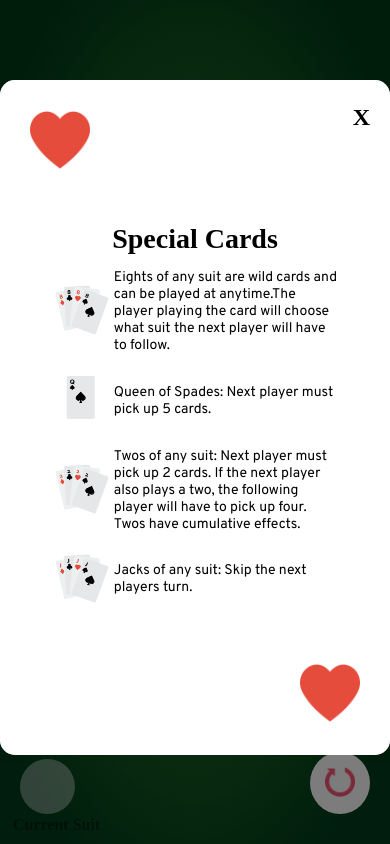
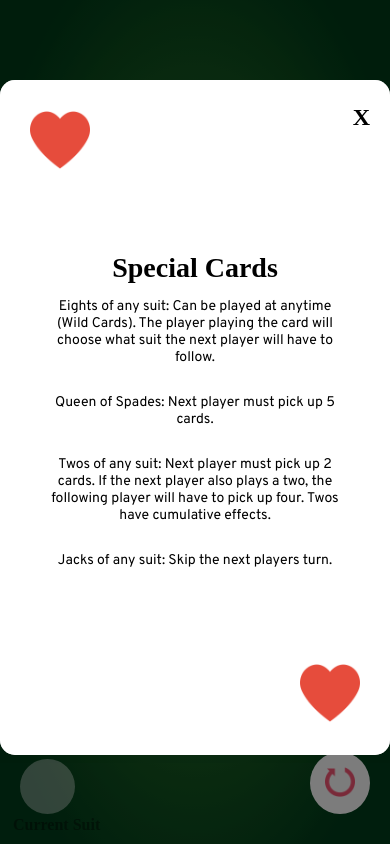
Before and after one commit to GitMoney19/dianna-ricky_project4, a website: page index.html in a window 390 px wide. Both pictures are taken after a click on the button 240 px from the left and 545 px from the top of the page. Drawn offline with nearby package versions, Linux system fonts and the light colour scheme; files that its build step writes are made by us from their sources; a web font is replaced by a local one.

Commit message:
updated to be responsive, cleaned up JS and styling sheet

```diff
--- a/dev/scripts/app.js
+++ b/dev/scripts/app.js
@@ -150,7 +150,7 @@ app.removeFromPile = function (code) {
 app.sortHand = function () {
     // app.userHand.sort((a, b) => parseInt(a.value) - parseInt(b.value));
     let suitValueA;
-    let suitValueB
+    let suitValueB;
     app.userHand.sort((a, b) => {
         if (a.suit === "DIAMONDS") {
             suitValueA = 1 + parseInt(a.value);
@@ -319,6 +319,7 @@ app.computerTurn = function () {
     console.log('');
     console.log(`My Turn (${app.userHand.length} cards in hand)`);
     app.endOfGame();
+    app.endOfGameButton();
 }
 
 // Go through all cards in computer hand to check for available rules
@@ -404,8 +405,6 @@ app.searchHand = function (hand, code) {
 
 app.startGame = function () {
     app.newDeck();
-
-
 }
 
 // Start app
@@ -432,7 +431,6 @@ app.startButton = function () {
     });
 }
 
-
 // Overlay Specific Pieces
 
 app.overlayVisible = function () {
@@ -452,7 +450,6 @@ app.specialCardsOverlay = function () {
         $(".specialCardsOverlay").toggleClass("visible");
     });
 }
-
 
 // Restart Section
 
@@ -508,9 +505,9 @@ app.endOfGame = function () {
         $(".endRemark").append(`<h2>${loseMessage}</h2>`);
         $(".endImage").append(`<img src="assets/001-dislike.png"></img>`);
     }
-
 }
 
+app.endOfGameButton = function () {
     $(".endButton").on("click", function () {
         app.userHand = [];
         app.computerHand = []
@@ -528,6 +525,7 @@ app.endOfGame = function () {
 
         $(".endScreen").toggleClass("visible");
     });
+}
 
 
 app.rulesPickUp = function (valueOfPlayed, suitOfPlayed) {
@@ -546,16 +544,6 @@ app.rulesPickUp = function (valueOfPlayed, suitOfPlayed) {
             app.randomSuit();
         }
     }
-
-    // in the event that other 2's were previously played, accumulate their value
-    // if (app.garbageHand[currentGarbageIndex - 3].value === 3) {
-    //     app.dealCards(8);
-    // } else if (app.garbageHand[currentGarbageIndex - 2].value === 2 &&
-    //     app.garbageHand.length >= 2) {
-    //     app.dealCards(6);
-    // } else if (app.garbageHand[currentGarbageIndex - 1].value === 1) {
-    //     app.dealCards(4);
-    // }
 
     app.rulesQueen(valueOfPlayed, suitOfPlayed);
     app.rulesJack(valueOfPlayed);
@@ -624,7 +612,6 @@ app.rulesQueen = function (valueOfPlayed, suitOfPlayed) {
     }
 }
 
-
 // When jack is played and computer has no legal moves
 app.rulesJack = function (valueOfPlayed) {
     if (valueOfPlayed === "JACK") {
--- a/dev/styles/partials/_utils.scss
+++ b/dev/styles/partials/_utils.scss
@@ -5,3 +5,20 @@ html {
 h1, h2, h3, h4, h5, h6 {
     margin: 0;
 }
+
+body {
+    background: radial-gradient(ellipse at center, #408E2F 0%,#003D1A 85%);
+    display: flex;
+    flex-direction: column;
+    height: 100vh;
+}
+
+.wrapper {
+  max-width: 230px;
+  width: 80%;
+  margin: 0 auto;
+}
+
+img {
+  max-width: 100%;
+}
--- a/dev/styles/style.scss
+++ b/dev/styles/style.scss
@@ -1,24 +1,6 @@
 @import "partials/setup";
 @import "partials/utils";
 @import "partials/typography";
-
-body {
-    background: radial-gradient(ellipse at center, #408E2F 0%,#003D1A 85%);
-    display: flex;
-    flex-direction: column;
-    height: 100vh;
-}
-
-
-.wrapper {
-  max-width: 230px;
-  width: 80%;
-  margin: 0 auto;
-}
-
-//Start of Game
-
-
 
 
 // Header Section
@@ -26,6 +8,7 @@ body {
 header .wrapper {
   display: flex;
   align-items: center;
+  margin-top: 30px;
 }
 
 h1 {
@@ -51,7 +34,6 @@ h1 {
 button {
   background: white;
   border: none;
-  // border: 2px solid white;
   border-radius: 50%;
   padding: 15px;
   margin-bottom: 10px;
@@ -64,7 +46,6 @@ button {
 .circleButtons:hover {
   background: gold;
 }
-
 
 .buttonImage {
   width: 50px;
@@ -88,12 +69,16 @@ button {
 // Main Section
 
 .screen {
-  height: calc(( 100 / 3 ) * 1vh);
+  height: 30vh;
   width: 100%;
   display: flex;
-  // justify-content: center;
   position: relative;
   padding: 30px 0;
+}
+
+.screenSmall {
+  height: 33vh;
+  padding-top: 50px;
 }
 
 .userHand {
@@ -103,7 +88,6 @@ button {
 
 .deck {
   display: flex;
-  // justify-content: space-between;
 }
 
 .drawHand {
@@ -150,10 +134,6 @@ button {
   cursor: pointer;
 }
 
-img {
-  max-width: 100%;
-}
-
 .userHand img {
   transition: 0.2s;
   &:hover {
@@ -197,7 +177,6 @@ img {
 }
 
 .close {
-  // width: 15px;
   cursor: pointer;
   position: absolute;
   top: 0;
@@ -229,6 +208,7 @@ img {
   bottom: 0;
   right: 0;
 }
+
 // Overlay - Start Screen
 
 .start {
@@ -272,12 +252,6 @@ img {
   color: rgb(90, 90, 90);
 }
 
-.startImage, .endImage {
-  width: 40%;
-  padding: 10%;
-  margin-bottom: 20px;
-}
-
 .crazyEights {
   display: flex;
 }
@@ -285,13 +259,21 @@ img {
 .flip-container {
   position: relative;
   display: block;
-  z-index: 100;
-  width: 100px;
+  z-index: 90;
+  // width: 100px;
   margin: 20px 0 50px 0;
 }
 
+@media (max-width: 500px) {
+  .buttonImage {
+    width: 30px;
+  }
+}
+
 .flipper {
+  display: flex;
   width: 100px;
+  // height: 80px;
   transform-style: preserve-3d;
   transition: all 300ms linear;
 }
@@ -315,10 +297,32 @@ img {
   position: absolute;
   top: 15px;
   right: 40px;
+  transition: none;
+}
+
+@media (max-width: 438px) {
+  .flip-container {
+    margin-bottom: 30px;
+    width: 85px;
+  }
+  .front, .back {
+    width: 85px;
+    height: 85px;
+    padding: 8px;
+  }
+  .flipper {
+    width: 85px;
+  }
+  .front h2, .back h2 {
+    right: 34px;
+    top: 10px;
+    font-size: 2.8rem;
+  }
 }
 
 .iconCredit {
   color: lightgray;
+  text-align: center;
 }
 
 .iconCredit a {
@@ -330,6 +334,7 @@ img {
 
 .startButtonContainer {
   width: 200px;
+  margin-top: 20px;
   position: relative;
 
   &:hover {
@@ -361,7 +366,6 @@ img {
   transition: 0.2s;
 }
 
-
 // Overlay - Special Cards Page
 
 .specialCard {
@@ -375,7 +379,18 @@ img {
 
 .icon {
   width: 200px;
-  flex-basis: 22%;
+  width: 22%;
+}
+
+@media (max-width: 438px) {
+  .specialCardRules {
+    width: 100%;
+    text-align: center;
+  }
+
+  .icon {
+    display: none;
+  }
 }
 
 // Overlay- Rules Page
@@ -409,7 +424,6 @@ img {
 
 .suitImage:hover {
   opacity: 1;
-  // margin: 30px;
 }
 
 .suitContainer {
@@ -443,7 +457,6 @@ img {
     padding: 10px;
   }
 }
-
 
 // Overlay - Restart
 
@@ -481,7 +494,17 @@ img {
   flex-direction: column;
   justify-content: center;
   align-items: center;
-  z-index: 10;
+  z-index: 101;
+}
+
+.endRemark {
+  text-align: center;
+}
+
+.endImage {
+  width: 50%;
+  padding: 10px;
+  margin-bottom: 20px;
 }
 
 .newGameButton:hover {
--- a/index.html
+++ b/index.html
@@ -13,7 +13,6 @@
 <body>
     <header>
         <div class="wrapper">
-            <!-- <h1>CRAZY EIGHTS</h1> -->
             <div class="sideButtonsPanel">
                 <div>
                     <button class="rules circleButtons">
@@ -46,10 +45,8 @@
     </header>
     <section class="gameScreen">
         <div class="wrapper">
-            <div class="screen computerHand">
-
-            </div>
-            <div class="screen garbagePile">
+            <div class="screen computerHand"></div>
+            <div class="screen screenSmall garbagePile">
                 <div class="deck">
                     <div class="drawHand">
 
@@ -70,8 +67,8 @@
                         <h1>CRAZY</h1>
                     </div>
                     <div class="crazyEights">
-                        <div class="flip-container" ontouchstart="this.classList.toggle('hover');">
-                            <div class="flipper flipHeart">
+                        <div class="flip-container">
+                            <div class="flipper">
                                 <div class="front">
                                     <img src="assets/003-diamond.png" alt="">
                                 </div>
@@ -81,19 +78,19 @@
                                 </div>
                             </div>
                         </div>
-                        <div class="flip-container" ontouchstart="this.classList.toggle('hover');">
-                            <div class="flipper flipHeart">
+                        <div class="flip-container">
+                            <div class="flipper">
                                 <div class="front">
                                     <img src="assets/004-clubs.png" alt="">
                                     <h2>8</h2>
                                 </div>
-                                <div class="backfront">
+                                <div class="back">
                                     <img src="assets/004-clubs.png" alt="">
                                 </div>
                             </div>
                         </div>
-                        <div class="flip-container" ontouchstart="this.classList.toggle('hover');">
-                            <div class="flipper flipHeart">
+                        <div class="flip-container">
+                            <div class="flipper">
                                 <div class="front">
                                     <img src="assets/002-hearts.png" alt="">
                                 </div>
@@ -103,8 +100,8 @@
                                 </div>
                             </div>
                         </div>
-                        <div class="flip-container" ontouchstart="this.classList.toggle('hover');">
-                            <div class="flipper flipHeart">
+                        <div class="flip-container">
+                            <div class="flipper">
                                 <div class="front">
                                     <img src="assets/001-spades.png" alt="">
                                     <h2>8</h2>
@@ -277,7 +274,7 @@
                     <div class="specialCard cardEight">
                         <figure class="icon"><img src="assets/eights.png" alt=""></figure>
                         <div class="specialCardRules">
-                            <p>Eights of any suit are wild cards and can be played at anytime.The player playing the card will choose what suit the next player will have to follow.</p>
+                            <p>Eights of any suit: Can be played at anytime (Wild Cards). The player playing the card will choose what suit the next player will have to follow.</p>
                         </div>
                     </div>
                     <div class="specialCard cardQueenOfSpades">
@@ -307,7 +304,6 @@
                     </div>
                 </div>
             </div>
-        </div>
         </div>
         <div class="suitChoice pageOverlay">
             <div>
```
